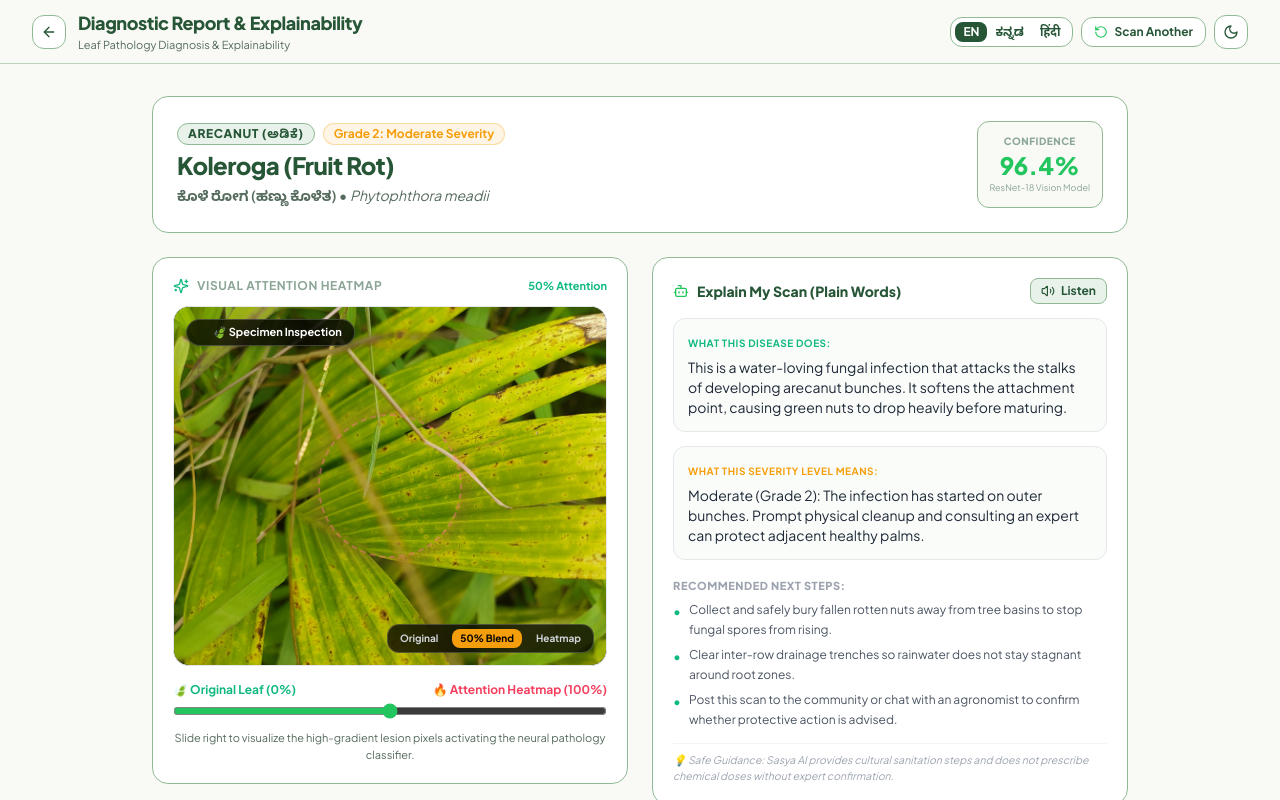
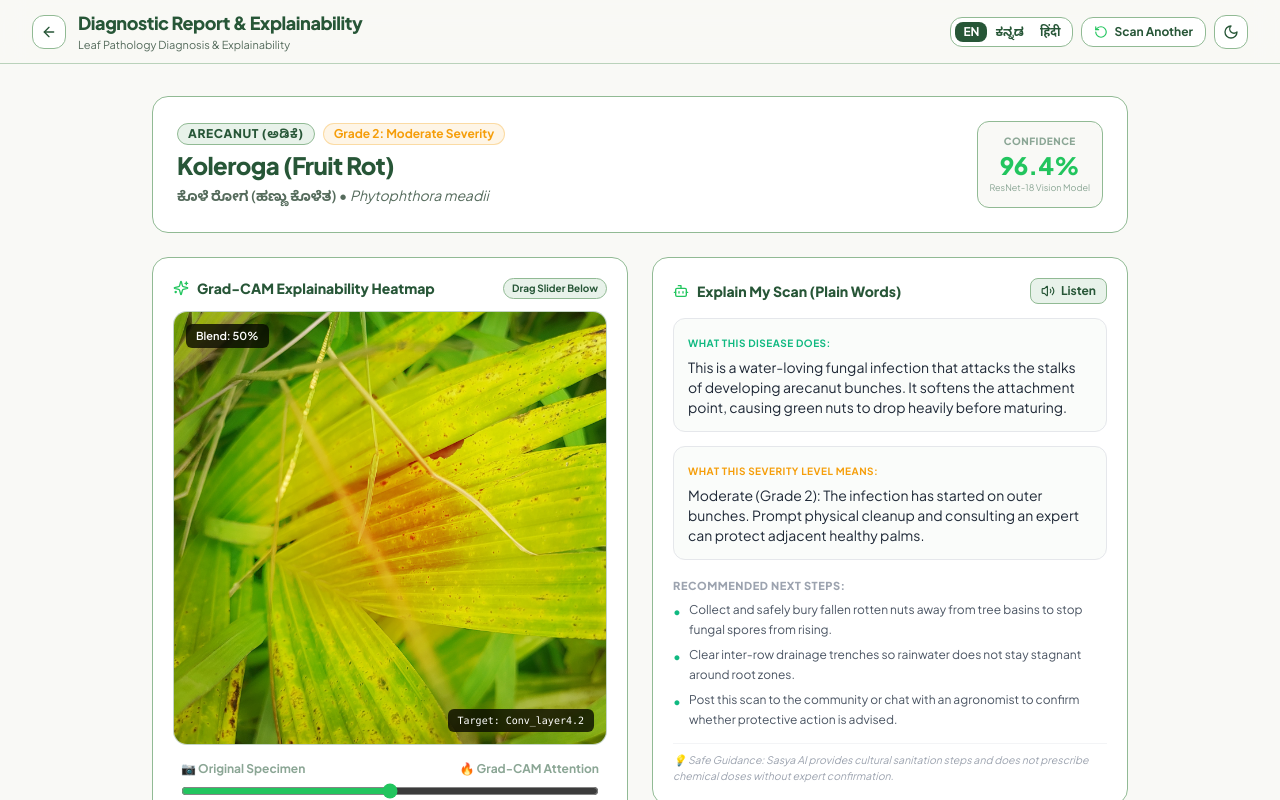
Before and after one commit to Sahith69/sasya, a React (Vite) app in the folder frontend/: page /detect/result in a window 1280 px wide. Shown: the top 800 px of the page. Built offline with nearby package versions, Linux system fonts and the light colour scheme; sample sign-in values are in the browser's storage; the HTML template or start-up script is replaced by a standard one.

Commit message:
revert(ui): restore original clean Grad-CAM thermal explainability heatmap

```diff
--- a/frontend/src/pages/DetectResult.jsx
+++ b/frontend/src/pages/DetectResult.jsx
@@ -533,104 +533,74 @@ export default function DetectResult() {
               }`}>
                 <div className="flex items-center justify-between mb-3">
                   <div className="flex items-center gap-2">
-                    <Sparkles className="w-4 h-4 text-emerald-500" />
-                    <span className="font-bold text-xs uppercase tracking-wider text-[#8BA695]">
-                      Visual Attention Heatmap
-                    </span>
+                    <Sparkles className="w-4 h-4 text-[#22C55E]" />
+                    <h3 className="font-extrabold text-sm">
+                      Grad-CAM Explainability Heatmap
+                    </h3>
                   </div>
-                  <span className="text-[11px] font-bold text-emerald-500">
-                    {sliderPos}% Attention
+                  <span className={`text-[10px] font-bold px-2 py-0.5 rounded-full border ${
+                    isDark ? 'bg-[#162F20] border-[#1E3A2B] text-[#8BA695]' : 'bg-[#E8F2EA] border-[#91BA94] text-[#275637]'
+                  }`}>
+                    Drag Slider Below
                   </span>
                 </div>
 
-                {/* Heatmap Visual Canvas */}
-                <div className="relative w-full aspect-[4/3] min-h-[280px] sm:min-h-[360px] rounded-2xl overflow-hidden border border-gray-200 dark:border-gray-800 bg-[#0A140F] flex items-center justify-center shadow-inner">
-                  {/* Base Original Image */}
+                {/* Interactive Slider Viewport */}
+                <div className="relative aspect-square w-full max-w-md mx-auto rounded-[14px] overflow-hidden border border-[#91BA94]/40 shadow-inner select-none bg-black/10">
+                  {/* Base Original Leaf */}
                   <img
                     src={image}
-                    alt="Original scan"
-                    className="absolute inset-0 w-full h-full object-cover transition-transform duration-300"
+                    alt="Original specimen"
+                    className="absolute inset-0 w-full h-full object-cover"
                     onError={(e) => {
                       e.currentTarget.src = `/samples/sample_${diagnosis.cropKey || 'arecanut'}.jpg`;
                     }}
                   />
 
-                  {/* Grad-CAM Heatmap: Real model output or multi-stage neural attention overlay */}
+                  {/* Grad-CAM Heatmap Layer with variable opacity */}
                   {gradcamImageSrc ? (
                     <img
                       src={gradcamImageSrc}
                       alt="Grad-CAM activation heatmap"
-                      className="absolute inset-0 w-full h-full object-cover transition-opacity duration-150 pointer-events-none"
+                      className="absolute inset-0 w-full h-full object-cover transition-opacity duration-75 pointer-events-none"
                       style={{ opacity: sliderPos / 100 }}
                     />
                   ) : (
                     <>
-                      {/* Radial Heatmap Glow */}
                       <div
-                        className="absolute inset-0 bg-radial from-rose-500/85 via-amber-500/50 to-transparent mix-blend-color-dodge transition-opacity duration-100 pointer-events-none"
-                        style={{ opacity: sliderPos / 100 }}
+                        className="absolute inset-0 w-full h-full pointer-events-none mix-blend-color-dodge transition-opacity duration-75"
+                        style={{
+                          opacity: sliderPos / 100,
+                          background: 'radial-gradient(circle at 55% 45%, rgba(255,0,0,0.85) 0%, rgba(255,165,0,0.75) 30%, rgba(0,255,0,0.5) 55%, transparent 75%)'
+                        }}
                       />
+                      {/* Subtle thermal scan overlay */}
                       <div
-                        className="absolute inset-0 bg-radial from-red-600/70 via-yellow-400/40 to-transparent mix-blend-screen transition-opacity duration-100 pointer-events-none"
-                        style={{ opacity: (sliderPos / 100) * 0.85 }}
+                        className="absolute inset-0 w-full h-full pointer-events-none mix-blend-overlay transition-opacity duration-75"
+                        style={{
+                          opacity: (sliderPos / 100) * 0.8,
+                          background: 'radial-gradient(ellipse at 50% 50%, rgba(255, 60, 0, 0.9) 15%, rgba(255, 230, 0, 0.6) 40%, transparent 70%)'
+                        }}
                       />
-                      {/* Centered Lesion Attention Reticles */}
-                      <div
-                        className="absolute w-36 h-36 rounded-full border-2 border-dashed border-rose-400 shadow-[0_0_25px_rgba(244,63,94,0.6)] animate-pulse pointer-events-none flex items-center justify-center"
-                        style={{ opacity: sliderPos > 15 ? (sliderPos / 100) : 0 }}
-                      >
-                        <div className="w-12 h-12 rounded-full bg-rose-500/40 border border-rose-300 animate-ping" />
-                      </div>
                     </>
                   )}
 
-                  {/* Top Heatmap Badge */}
-                  <div className="absolute top-3 left-3 bg-black/75 backdrop-blur-md px-3 py-1 rounded-full border border-white/20 text-white text-[11px] font-bold flex items-center gap-1.5 shadow-md">
-                    <span className={`w-2 h-2 rounded-full ${sliderPos > 30 ? 'bg-rose-500 animate-ping' : 'bg-emerald-400'}`} />
-                    <span>{sliderPos > 50 ? '🔥 Attention Heatmap Mode' : '🍃 Specimen Inspection'}</span>
+                  {/* Top-Left Badge */}
+                  <div className="absolute top-3 left-3 bg-black/75 backdrop-blur-md px-2.5 py-1 rounded-md text-white text-[11px] font-semibold shadow-xs">
+                    {sliderPos < 20 ? 'Original Photo' : sliderPos > 80 ? 'Grad-CAM Attention' : `Blend: ${sliderPos}%`}
                   </div>
 
-                  {/* Preset Buttons */}
-                  <div className="absolute bottom-3 right-3 flex items-center gap-1.5 bg-black/75 backdrop-blur-md p-1 rounded-xl border border-white/20">
-                    <button
-                      type="button"
-                      onClick={() => setSliderPos(0)}
-                      className={`px-2 py-0.5 rounded-lg text-[10px] font-bold transition-all cursor-pointer ${
-                        sliderPos === 0 ? 'bg-emerald-500 text-black font-black' : 'text-gray-300 hover:text-white'
-                      }`}
-                    >
-                      Original
-                    </button>
-                    <button
-                      type="button"
-                      onClick={() => setSliderPos(50)}
-                      className={`px-2 py-0.5 rounded-lg text-[10px] font-bold transition-all cursor-pointer ${
-                        sliderPos === 50 ? 'bg-amber-500 text-black font-black' : 'text-gray-300 hover:text-white'
-                      }`}
-                    >
-                      50% Blend
-                    </button>
-                    <button
-                      type="button"
-                      onClick={() => setSliderPos(100)}
-                      className={`px-2 py-0.5 rounded-lg text-[10px] font-bold transition-all cursor-pointer ${
-                        sliderPos === 100 ? 'bg-rose-500 text-white font-black' : 'text-gray-300 hover:text-white'
-                      }`}
-                    >
-                      Heatmap
-                    </button>
+                  {/* Bottom-Right Target Layer Badge */}
+                  <div className="absolute bottom-3 right-3 bg-black/75 backdrop-blur-md px-2.5 py-1 rounded-md text-white text-[10px] font-mono shadow-xs">
+                    Target: Conv_layer4.2
                   </div>
                 </div>
 
                 {/* Slider Control */}
-                <div className="mt-4 space-y-2">
-                  <div className="flex items-center justify-between text-xs font-semibold text-gray-400">
-                    <span className="flex items-center gap-1 font-bold text-emerald-500">
-                      <span>🍃 Original Leaf (0%)</span>
-                    </span>
-                    <span className="flex items-center gap-1 font-bold text-rose-500">
-                      <span>🔥 Attention Heatmap (100%)</span>
-                    </span>
+                <div className="mt-4 px-2 space-y-1.5">
+                  <div className="flex justify-between text-xs font-bold text-[#8BA695]">
+                    <span>📷 Original Specimen</span>
+                    <span>🔥 Grad-CAM Attention</span>
                   </div>
                   <input
                     type="range"
@@ -638,10 +608,10 @@ export default function DetectResult() {
                     max="100"
                     value={sliderPos}
                     onChange={(e) => setSliderPos(Number(e.target.value))}
-                    className="w-full accent-[#22C55E] cursor-ew-resize h-2.5 bg-gray-200 dark:bg-gray-700 rounded-lg"
+                    className="w-full accent-[#22C55E] cursor-ew-resize h-2 bg-gray-200 dark:bg-gray-700 rounded-lg"
                   />
                   <p className={`text-[11px] text-center ${isDark ? 'text-[#8BA695]' : 'text-[#556B5C]'}`}>
-                    Slide right to visualize the high-gradient lesion pixels activating the neural pathology classifier.
+                    Drag right to see the exact lesion pixels activating the ResNet-18 neural network.
                   </p>
                 </div>
 
```
